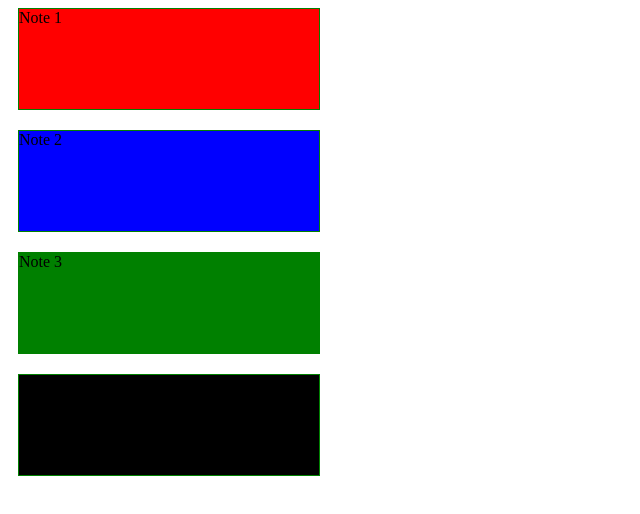
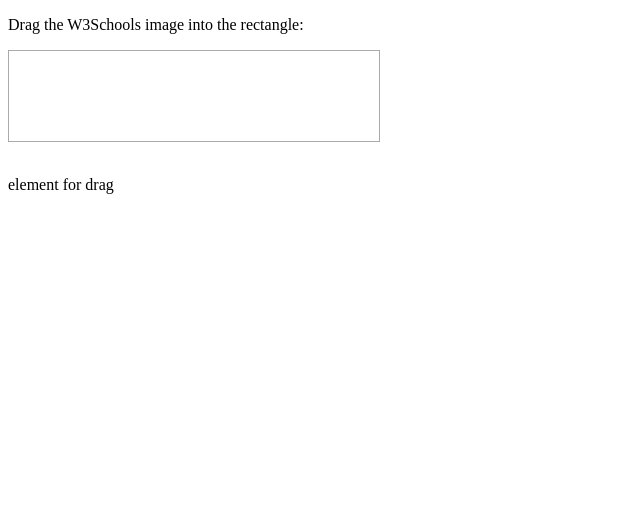
Before and after one commit to kiyarashnd/toDoList, a plain HTML site: page drag.html in a window 1280 px wide. Shown: the whole page, without its empty margins (0-640 px from the left). Drawn offline with Linux system fonts and the light colour scheme.

Commit message:
drag and drop

```diff
--- a/drag.css
+++ b/drag.css
@@ -1,4 +1,4 @@
-/* #div1 {
+#div1 {
     width: 350px;
     height: 70px;
     padding: 10px;
@@ -9,11 +9,7 @@
     cursor: pointer;
 }
 
-.drag--over {
-    opacity: 0.5;
-} */
-
-
+/*
 #box1 {
     background-color: red;
 }
@@ -50,4 +46,4 @@
     float: left;
     clear: none;
     margin-left: 10px;
-}
+}*/
--- a/drag.html
+++ b/drag.html
@@ -9,19 +9,18 @@
     <link rel="stylesheet" href="drag.css">
 </head>
 <body>
-    <!-- <p>Drag the W3Schools image into the rectangle:</p>
+    <p>Drag the W3Schools image into the rectangle:</p>
 
     <div id="div1"></div>
     <br>
-    <p id="drag1" draggable="true">element for drag</p> -->
+    <p id="drag1" draggable="true">element for drag</p>
 
-    <div id="parent">
+    <!-- <div id="parent">
         <div id="box1" class="common" draggable="true">Note 1</div>
         <div id="box2" class="common" draggable="true">Note 2</div>
         <div id="box3" class="common" draggable="true">Note 3</div>
         <div id="box4" class="common" draggable="true">Note 3</div>
-    </div>
-
+    </div> -->
 
     <script src="drag.js"></script>
 </body>
--- a/drag.js
+++ b/drag.js
@@ -1,4 +1,4 @@
-/*const div1 = document.getElementById('div1');
+const div1 = document.getElementById('div1');
 div1.addEventListener('drop', drop);
 
 const para = document.getElementById('drag1');
@@ -10,7 +10,6 @@ div1.addEventListener('dragover', allowDrop);
 
 //drag function fire when we drag element
 function drag(ev) {
-    console.log(ev.target.id)
     //ev.target.id is id of element that is dragged
     ev.dataTransfer.setData("kiya", ev.target.id);
 }
@@ -18,18 +17,16 @@ function drag(ev) {
 //this fucntion run every time that you mouse over element inside div1 elemenet
 function allowDrop(ev) {
     ev.preventDefault();
-    console.log(1)
-    para.classList.add('drag--over')
 }
 
 function drop(ev) {
     ev.preventDefault();
-    para.classList.remove('drag--over')
     //Get the dragged data with the dataTransfer.getData() method. This method will return any data that was set to the same type in the setData() method
     let data = ev.dataTransfer.getData("kiya");
     //this line drop document.getElementById(data) to ev.target
     ev.target.appendChild(document.getElementById(data));
-}*/
+}
+/*
 //moshkel koja bud?
 //vaghti function e drop run mishod va jaye 2 ta element avaz mishod dg event listener barash register nashode bud
 const box1 = document.getElementById('box1');
@@ -106,6 +103,4 @@ function drop(e) {
 
 function allowDrop(e) {
     e.preventDefault();
-}
-
-console.log('config review')
+}*/
```
